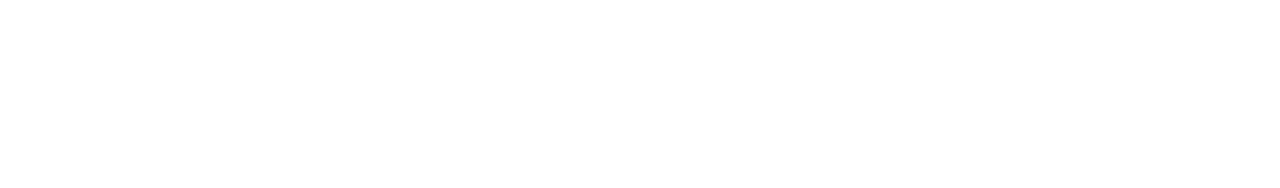
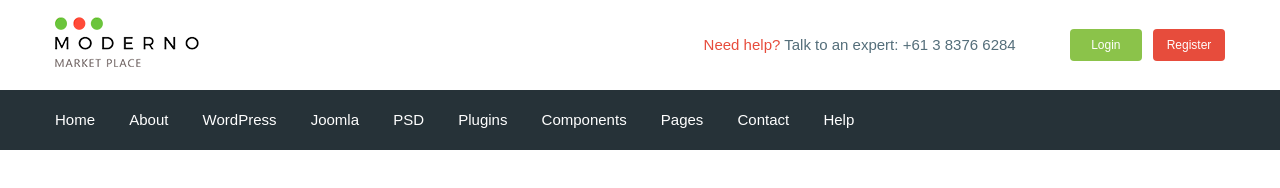
Before and after one commit to AnnaVerst/MODERNO, a website: page app/index.html in a window 1280 px wide. Drawn offline with nearby package versions, Linux system fonts and the light colour scheme; files that its build step writes are made by us from their sources.

Commit message:
added header

```diff
--- a/app/index.html
+++ b/app/index.html
@@ -5,10 +5,57 @@
     <meta http-equiv="X-UA-Compatible" content="IE=edge">
     <meta name="viewport" content="width=device-width, initial-scale=1.0">
     <title>Document</title>
+    <link rel="preconnect" href="https://fonts.googleapis.com">
+    <link rel="preconnect" href="https://fonts.gstatic.com" crossorigin>
+    <link href="https://fonts.googleapis.com/css2?family=Roboto:wght@500;700&display=swap" rel="stylesheet">
     <link rel="stylesheet" href="css/libs.min.css">
     <link rel="stylesheet" href="css/style.min.css">
-</head>
+    </head>
 <body>
+    <header class="header">
+        <div class="header__top">
+            <div class="container">
+                <div class="header__top-inner">
+                    <div class="header__logo">
+                        <a href="#">
+                            <img src="img/logo.png" alt="">
+                        </a>
+                    </div>
+                    <div class="header__text">
+                        <a href="#"><span>Need help?</span></a> Talk to an expert: <a class="header__phone" href="tel:61383766284">
+                            +61 3 8376 6284</a>
+                    </div>
+                    <div class="header__box">
+                        <a class="basket" href="#"></a>
+                        <a class="header__btn header__btn-login" href="#">Login</a>
+                        <a class="header__btn header__btn-register" href="#">Register</a>
+                    </div>
+                </div>
+            </div>
+        </div>
+        <div class="header__menu">
+            <div class="container">
+                <nav class="menu">
+                    <ul class="menu__list">
+                        <li><a href="#">Home</a></li>
+                        <li><a href="#">About</a></li>
+                        <li><a href="#">WordPress</a></li>
+                        <li><a href="#">Joomla</a></li>
+                        <li><a href="#">PSD</a></li>
+                        <li><a href="#">Plugins</a></li>
+                        <li><a href="#">Components</a></li>
+                        <li><a href="#">Pages</a></li>
+                        <li><a href="#">Contact</a></li>
+                        <li><a href="#">Help</a></li>
+                    </ul>
+                </nav>
+            </div>
+        </div>
+
+
+    </header>
+
+
 
     <script src="https://ajax.googleapis.com/ajax/libs/jquery/3.6.0/jquery.min.js"></script>
     <script src="js/libs.min.js"></script>
--- /dev/null
+++ b/app/scss/_fonts.scss
@@ -0,0 +1,7 @@
+@font-face {
+	font-family: 'Roboto-Regular', sans-serif;
+	src: url('../fonts/Roboto-Regular.woff2') format('woff2'),
+		 url('FileName.woff') format('woff');
+    font-weight: 400;
+    font-display: swap;
+}
--- /dev/null
+++ b/app/scss/_global.scss
@@ -0,0 +1,32 @@
+html{
+    box-sizing: border-box;
+}
+*,
+*::before,
+*::after{
+    box-sizing: inherit;
+}
+a{
+    display: inline-block;
+    text-decoration: none;
+    color: $text;
+}
+ul,
+li{
+    margin: 0;
+    padding: 0;
+    list-style: none;
+}
+body{
+    font-family: 'Roboto-Regular', sans-serif;
+    font-weight: 400;
+    font-size: 15px;
+    line-height: 24px;
+    color: $text;
+
+}
+.container{
+    max-width: 1200px;
+    margin: 0 auto;
+    padding: 0px 15px;
+}
--- /dev/null
+++ b/app/scss/_vars.scss
@@ -0,0 +1,4 @@
+$text: #546e7a;
+$red: #e74c3c;
+$green: #8bc34a;
+$bg: #263238;
--- a/app/scss/style.scss
+++ b/app/scss/style.scss
@@ -1,8 +1,52 @@
-html{
-    box-sizing: border-box;
+@import 'vars';
+@import 'global';
+@import 'fonts';
+
+.header__top-inner{
+    display: flex;
+    justify-content: space-between;
+    height: 90px;
+    align-items: center;
 }
-*,
-*::before,
-*::after{
-    box-sizing: inherit;
+.header__text{
+    margin-left: auto;
+    margin-right: 50px;
+    span{
+        color: $red;
+    }
 }
+.header__btn{
+    padding: 4px;
+    width: 72px;
+    border-radius: 4px;
+    text-align: center;
+    color: #fff;
+    font-size: 12px;
+}
+.header__btn-login{
+    background-color: $green;
+}
+.header__btn-register{
+    background-color: $red;
+    margin-left: 7px;
+}
+.header__menu{
+    background-color: $bg;
+}
+.menu{
+    display: flex;
+    align-items: center;
+    height: 60px;
+}
+.menu__list{
+    li{
+        display: inline-block;
+        & + li {
+            margin-left: 30px;
+        }
+    }
+    a{
+        font-size: 400;
+        color: #fff;
+    }
+}
--- a/gulpfile.js
+++ b/gulpfile.js
@@ -8,7 +8,7 @@ const uglify = require('gulp-uglify');
 const cssmin = require('gulp-cssmin');
 
 gulp.task('sass', function () {
-  return gulp.src("app/scss/style.scss")
+  return gulp.src("app/scss/**/*.scss")
                 .pipe(sass({outputStyle: 'compressed' })) //compressed-минифицирует код
                 .pipe(rename({suffix: '.min' })) //переименовывает css
                 .pipe(autoprefixer({
@@ -58,7 +58,7 @@ gulp.task('browser-sync', function() {
 });
 
 gulp.task('watch', function(){
-    gulp.watch('app/scss/style.scss', gulp.parallel('sass'));  //строка следит за scss и запускакт параллельно плагин sass
+    gulp.watch('app/scss/**/*.scss', gulp.parallel('sass'));  //строка следит за scss и запускакт параллельно плагин sass
     gulp.watch('app/*.html', gulp.parallel('html'));
     gulp.watch('app/js/*.js', gulp.parallel('js'));
 });
```
Also changed, not shown: app/fonts/Roboto-Bold.ttf (added), app/fonts/Roboto-Medium.ttf (added), app/fonts/Roboto-Regular.ttf (added), app/fonts/Roboto-Regular.woff (added), app/fonts/Roboto-Regular.woff2 (added), app/img/logo.png (added).
